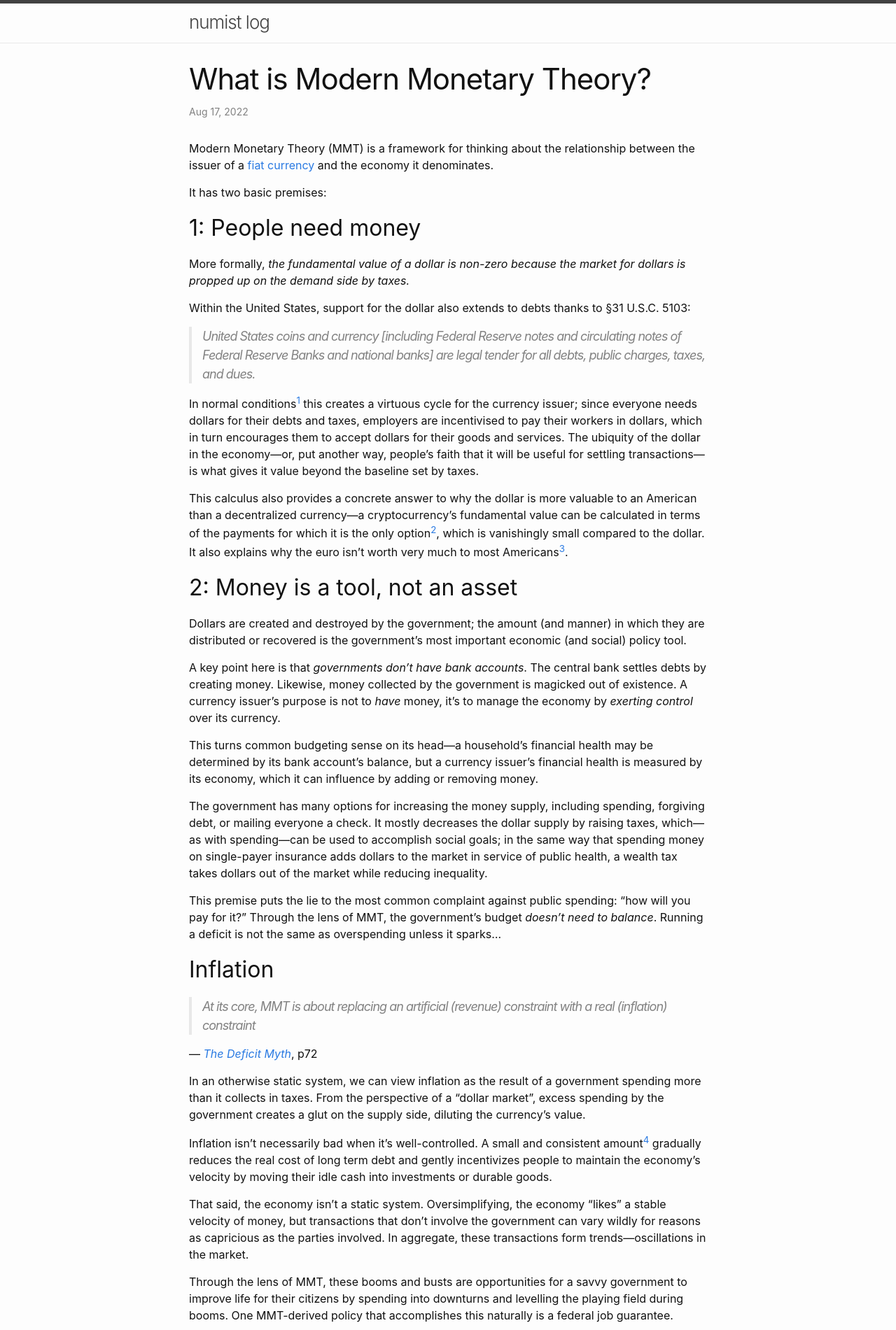
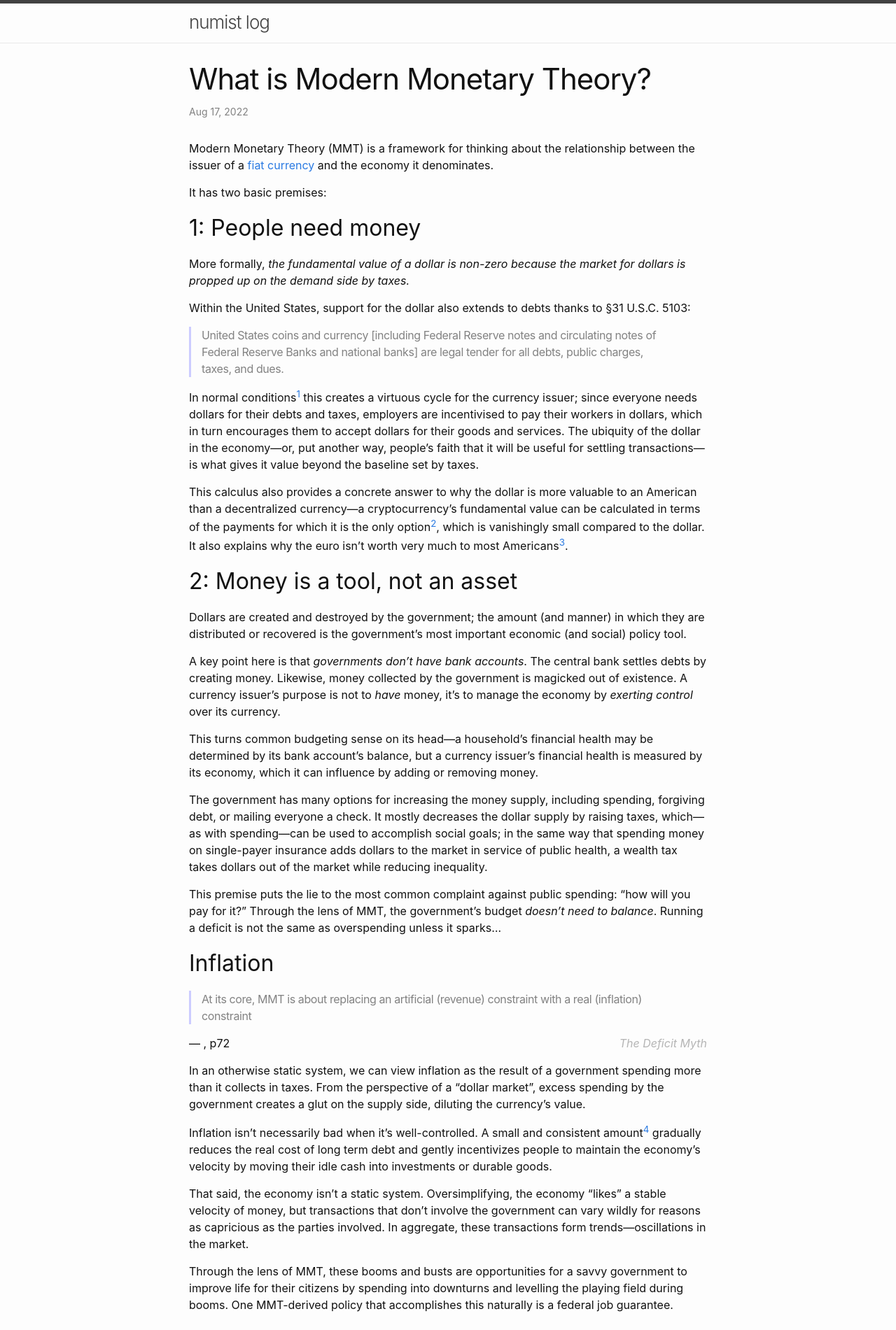
Before and after one commit to numist/numi.st, a Jekyll site: the page built from _posts/2022-08-17-what-is-mmt.md, in a window 1280 px wide. Shown: the top 1901 px of the page at 70% size. Built offline with Jekyll 4.4.1, drawn with Linux system fonts in a browser that asks for light colours.

Commit message:
Adjust blockquote styles to mimic the old site (but better)

```diff
--- a/_sass/minima/_base.scss
+++ b/_sass/minima/_base.scss
@@ -128,20 +128,39 @@ a {
 /**
  * Blockquotes
  */
+
+blockquote {
+  border-left: 3px solid lighten(blue, 40%);
+}
+
+blockquote blockquote {
+  border-left: 3px solid lighten(green, 40%);
+  float: none;
+}
+
+blockquote blockquote blockquote {
+  border-left: 3px solid lighten(black, 40%);
+}
+
 blockquote {
   color: $grey-color;
-  border-left: 4px solid $grey-color-light;
   padding-left: $spacing-unit / 2;
-  @include relative-font-size(1.125);
-  letter-spacing: -1px;
-  font-style: italic;
+  letter-spacing: -0.4px;
+
+  float: left;
+  padding-right: 3em;
 
   > :last-child {
     margin-bottom: 0;
   }
 }
 
-
+cite {
+	display: block;
+  float: right;
+  color: lighten($grey-color, 20%);
+	font-style: italic;
+}
 
 /**
  * Code formatting
```
